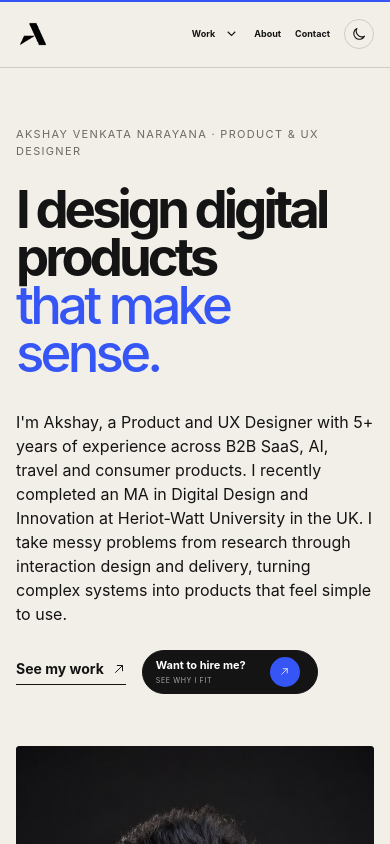
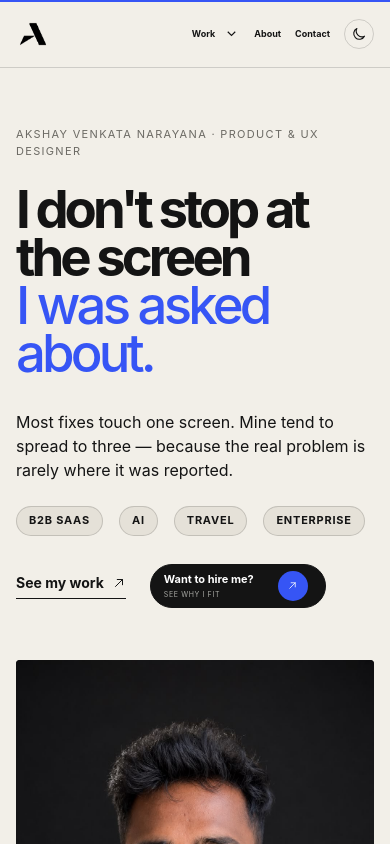
Before and after one commit to Akshayux/akshay-portfolio, a Next.js app: page / in a window 390 px wide. Shown: the top 844 px of the page. Built offline with nearby package versions, Linux system fonts and the light colour scheme.

Commit message:
Refine portfolio hero and identity

```diff
--- a/app/about/page.tsx
+++ b/app/about/page.tsx
@@ -6,7 +6,7 @@ export const metadata:Metadata={title:'About',description:'About Akshay Venkata
 
 export default function AboutPage(){return <PageFrame>
   <section className="about-hero shell">
-    <div className="about-hero-copy reveal"><span className="eyebrow">About Akshay Venkata Narayana</span><h1 data-parallax-layer data-parallax-speed="10">I ask why before drawing what.</h1><p>I&apos;m a Product and UX Designer based in the UK. I work on complex digital products, from travel booking and enterprise tools to public-interest platforms and mobile apps.</p><div className="hero-actions"><Button href="/work" cursorLabel="View">View work</Button><Button href="/contact" secondary cursorLabel="Open">Get in touch</Button></div></div>
+    <div className="about-hero-copy reveal"><span className="eyebrow">About Akshay Venkata Narayana</span><h1 data-parallax-layer data-parallax-speed="10">I ask why before drawing what.</h1><p>I&apos;m a Product and UX Designer based in the UK. I work on complex digital products, from travel booking and enterprise tools to public-interest platforms and mobile apps.</p><p className="about-experience-line">5+ years across travel, SaaS, insurance and banking.</p><div className="hero-actions"><Button href="/work" cursorLabel="View">View work</Button><Button href="/contact" secondary cursorLabel="Open">Get in touch</Button></div></div>
     <div className="about-hero-image reveal" data-parallax><img src="/optimized/about-london.jpg" alt="Akshay in London with Tower Bridge in the background"/></div>
   </section>
 
--- a/app/globals.css
+++ b/app/globals.css
@@ -201,7 +201,9 @@ p{color:var(--muted)}
 .contact-cta h2 em{font-family:var(--accent-font);font-weight:520;font-style:normal;letter-spacing:-.072em;color:var(--accent)}
 .hero-intro{display:grid;grid-template-columns:minmax(300px,610px);align-items:start;gap:26px;margin-top:34px}
 .hero-intro>p{font-size:18px;line-height:1.5;color:var(--ink)}
-.hero-intro>div{display:flex;gap:24px;align-items:center;padding-bottom:4px}
+.hero-intro>.hero-cta-row{display:flex;gap:24px;align-items:center;padding:4px 0}
+.hero-expertise-pills{display:flex;flex-wrap:wrap;gap:8px}
+.hero-expertise-pills span{display:inline-flex;align-items:center;min-height:30px;padding:7px 12px;border:1px solid var(--line);border-radius:999px;background:var(--paper-2);color:var(--ink);font-size:11px;font-weight:650;line-height:1;text-transform:uppercase;letter-spacing:.07em}
 .quiet-link{color:var(--muted);border-color:var(--line)}
 .recruiter-trigger{min-height:44px;padding:6px 7px 6px 14px;display:grid;grid-template-columns:auto auto;grid-template-rows:auto auto;column-gap:14px;align-items:center;border:1px solid var(--ink);border-radius:999px;background:var(--ink);color:var(--white);text-align:left;transition:transform .35s cubic-bezier(.22,1,.36,1),background .25s ease,border-color .25s ease}
 .recruiter-trigger>span{grid-column:1;font-size:11px;font-weight:750;line-height:1.05;white-space:nowrap}.recruiter-trigger>small{grid-column:1;color:#a9aaa5;font-size:7px;line-height:1;text-transform:uppercase;letter-spacing:.09em}.recruiter-trigger>b{grid-column:2;grid-row:1/3;width:32px;height:32px;display:grid;place-items:center;border-radius:50%;background:var(--accent);font-size:11px;transition:transform .35s cubic-bezier(.22,1,.36,1)}
@@ -430,6 +432,7 @@ p{color:var(--muted)}
 .about-hero-copy .status{margin-bottom:70px}
 .about-hero h1{font-size:clamp(62px,6.8vw,98px);margin:18px 0 30px}
 .about-hero-copy>p{font-size:18px;max-width:690px;margin-bottom:38px}
+.about-hero-copy>.about-experience-line{width:max-content;max-width:100%;margin:-12px 0 34px;padding:9px 0;border-top:1px solid var(--line);border-bottom:1px solid var(--line);color:var(--muted);font-size:11px;text-transform:uppercase;letter-spacing:.08em}
 .about-hero-image{height:670px;border-radius:28px;overflow:hidden;background:#c7c8c1}
 .about-hero-image img{width:100%;height:107%;object-fit:cover;object-position:18% center}
 .about-proof{padding-bottom:38px}
@@ -804,7 +807,7 @@ html[data-theme="dark"] .cursor-arrow-spark{fill:var(--ink)}
 
 @media (max-width:1020px){
   .hero{grid-template-columns:1fr .62fr;gap:40px}.hero h1{font-size:64px}.hero-label{margin-bottom:38px}.hero-intro{grid-template-columns:1fr;gap:24px}.hero-visual{width:100%}.portrait-frame{height:500px}
-  .hero-intro>div{flex-wrap:wrap}.recruiter-brief-head{min-height:410px}.recruiter-rationale,.recruiter-intro,.recruiter-contribution,.recruiter-difference,.recruiter-table{padding-inline:40px}.recruiter-actions{padding-inline:40px;align-items:start;flex-direction:column}
+  .hero-intro>.hero-cta-row{flex-wrap:wrap}.recruiter-brief-head{min-height:410px}.recruiter-rationale,.recruiter-intro,.recruiter-contribution,.recruiter-difference,.recruiter-table{padding-inline:40px}.recruiter-actions{padding-inline:40px;align-items:start;flex-direction:column}
   .project-feature{grid-template-columns:1fr}.project-media{min-height:auto}.project-body{min-height:470px}
   .home-about-layout{gap:55px}.home-about-image{height:560px}
 }
--- a/app/layout.tsx
+++ b/app/layout.tsx
@@ -7,8 +7,8 @@ const siteUrl = 'https://www.akshayvenkat.com';
 export const metadata:Metadata={
   metadataBase:new URL(siteUrl),
   title:{default:'Akshay Venkata Narayana | Product & UX Designer in Edinburgh, UK',template:'%s | Akshay Venkata Narayana'},
-  description:'Akshay Venkat, also known as Akshay Venkata Narayana, is a Product & UX Designer in Edinburgh, UK, designing clear connected digital products across travel, SaaS and complex systems.',
-  keywords:['Akshay Venkat','Akshay Venkata Narayana','Akshay Venkat UX Designer','Akshay Venkat Product Designer','Product Designer Edinburgh','UX Designer Edinburgh','Heriot-Watt University'],
+  description:'Akshay Venkata Narayana is a Product & UX Designer in Edinburgh, UK, designing clear connected digital products across travel, SaaS and complex systems.',
+  keywords:['Akshay Venkata Narayana','Akshay Venkata Narayana UX Designer','Akshay Venkata Narayana Product Designer','Product Designer Edinburgh','UX Designer Edinburgh','Heriot-Watt University'],
   alternates:{canonical:'/'},
   robots:{index:true,follow:true},
   openGraph:{type:'website',url:siteUrl,siteName:'Akshay Venkata Narayana',title:'Akshay Venkata Narayana | Product & UX Designer in Edinburgh, UK',description:'Product & UX Designer creating clear connected digital products across travel, SaaS and complex systems.',images:[{url:'/akshay-portrait.jpg',width:1200,height:1200,alt:'Akshay Venkata Narayana, Product and UX Designer'}]},
--- a/app/page.tsx
+++ b/app/page.tsx
@@ -8,10 +8,13 @@ export default function Home(){return <PageFrame>
   <section className="hero shell">
     <div className="hero-copy">
       <span className="hero-label">Akshay Venkata Narayana · Product &amp; UX Designer</span>
-      <h1 data-parallax-layer data-parallax-speed="12">I design digital products<br/><em>that make sense.</em></h1>
+      <h1 data-parallax-layer data-parallax-speed="12">I don&apos;t stop at the screen<br/><em>I was asked about.</em></h1>
       <div className="hero-intro">
-        <p>I&apos;m Akshay, a Product and UX Designer with 5+ years of experience across B2B SaaS, AI, travel and consumer products. I recently completed an MA in Digital Design and Innovation at Heriot-Watt University in the UK. I take messy problems from research through interaction design and delivery, turning complex systems into products that feel simple to use.</p>
-        <div><Link className="text-link" href="/work" data-cursor-label="View">See my work <Arrow/></Link><RecruiterBrief/></div>
+        <p>Most fixes touch one screen. Mine tend to spread to three — because the real problem is rarely where it was reported.</p>
+        <div className="hero-expertise-pills" aria-label="Industries and product experience">
+          <span>B2B SaaS</span><span>AI</span><span>Travel</span><span>Enterprise</span>
+        </div>
+        <div className="hero-cta-row"><Link className="text-link" href="/work" data-cursor-label="View">See my work <Arrow/></Link><RecruiterBrief/></div>
       </div>
     </div>
     <div className="hero-visual reveal" data-parallax>
--- a/app/work/simpo-ai/page.tsx
+++ b/app/work/simpo-ai/page.tsx
@@ -4,7 +4,7 @@ import {Arrow,SiteFooter,SiteHeader} from '../../components';
 
 export const metadata:Metadata={
   title:'Simpo AI Case Study - Making AI Onboarding Clearer',
-  description:'How Akshay Venkat redesigned Simpo AI’s website-creation onboarding to reduce directional drop-off from about 65% to 13%.',
+  description:'How Akshay Venkata Narayana redesigned Simpo AI’s website-creation onboarding to reduce directional drop-off from about 65% to 13%.',
 };
 
 function Kicker({children}:{children:React.ReactNode}){return <span className="eyebrow case-eyebrow">{children}</span>}
```
